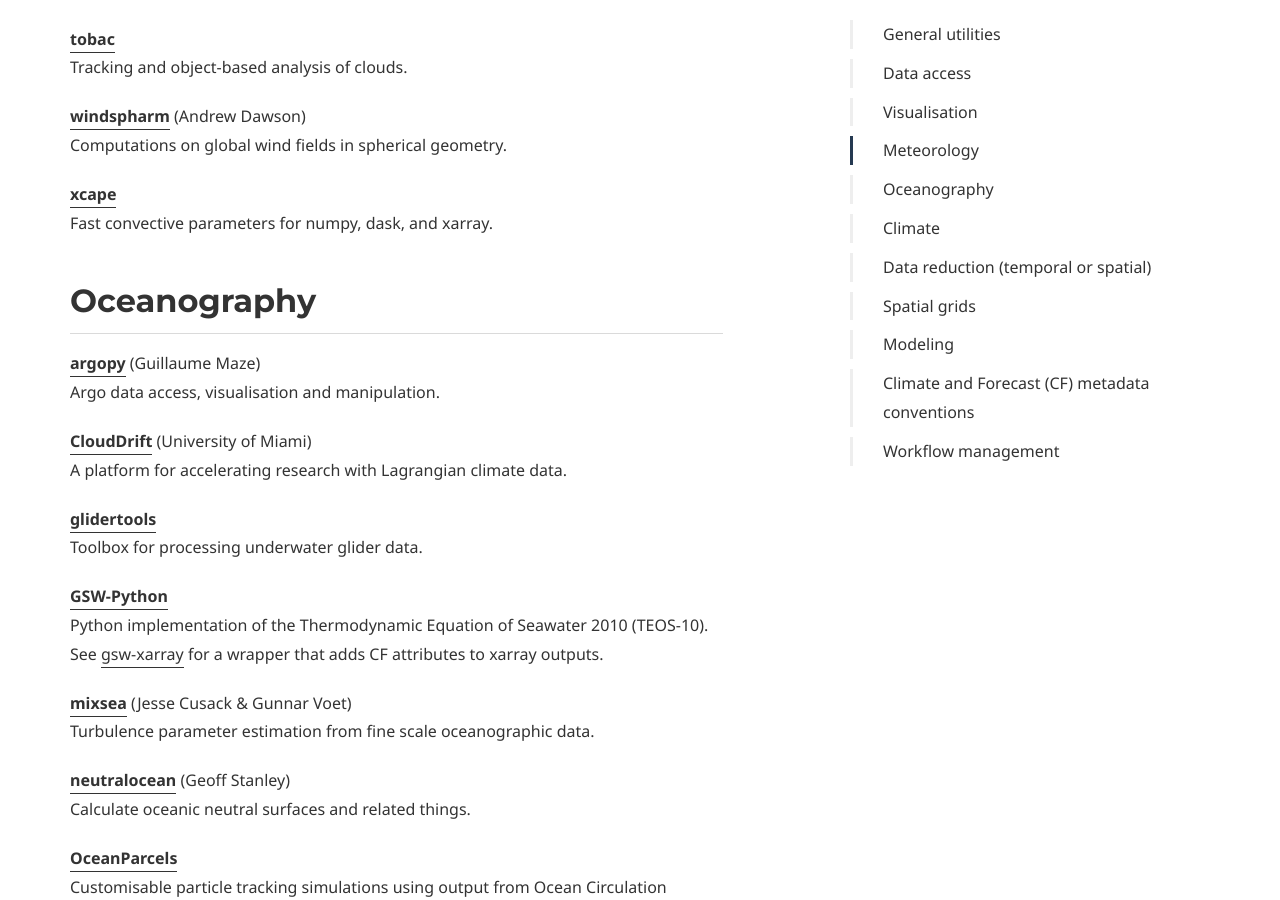
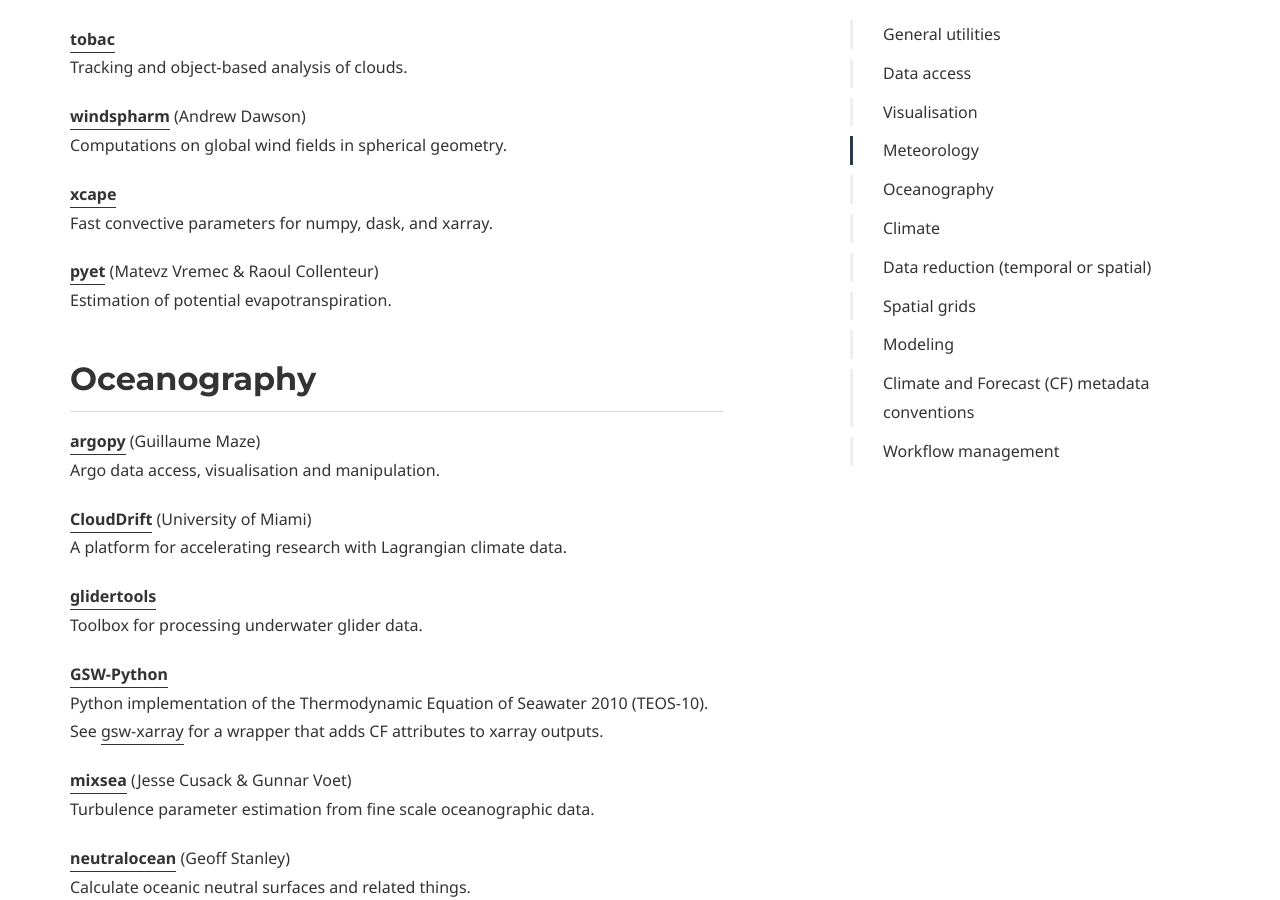
Before and after one commit to PyAOS/pyaos.github.io, a Jekyll site: the page built from packages.md, in a window 1280 px wide and 900 px high, scrolled down 3525 px. Built offline with Jekyll 4.4.1, drawn with Linux system fonts in a browser that asks for light colours; some web fonts are replaced.

Commit message:
Add pyet

```diff
--- a/packages.md
+++ b/packages.md
@@ -135,6 +135,9 @@ Computations on global wind fields in spherical geometry.
 **[xcape](https://xcape.readthedocs.io/)**
 Fast convective parameters for numpy, dask, and xarray.
 
+**[pyet](https://pyet.readthedocs.io)** (Matevz Vremec & Raoul Collenteur)
+Estimation of potential evapotranspiration.
+
 ## Oceanography
 
 **[argopy](https://argopy.readthedocs.io/)** (Guillaume Maze)
```
